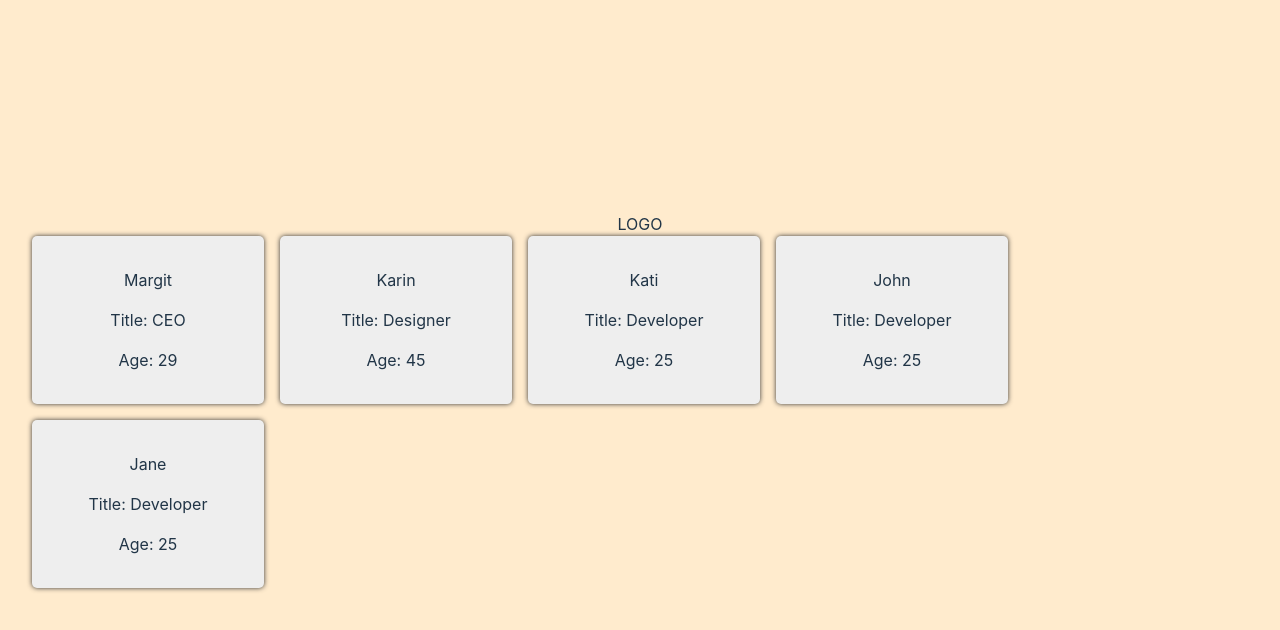
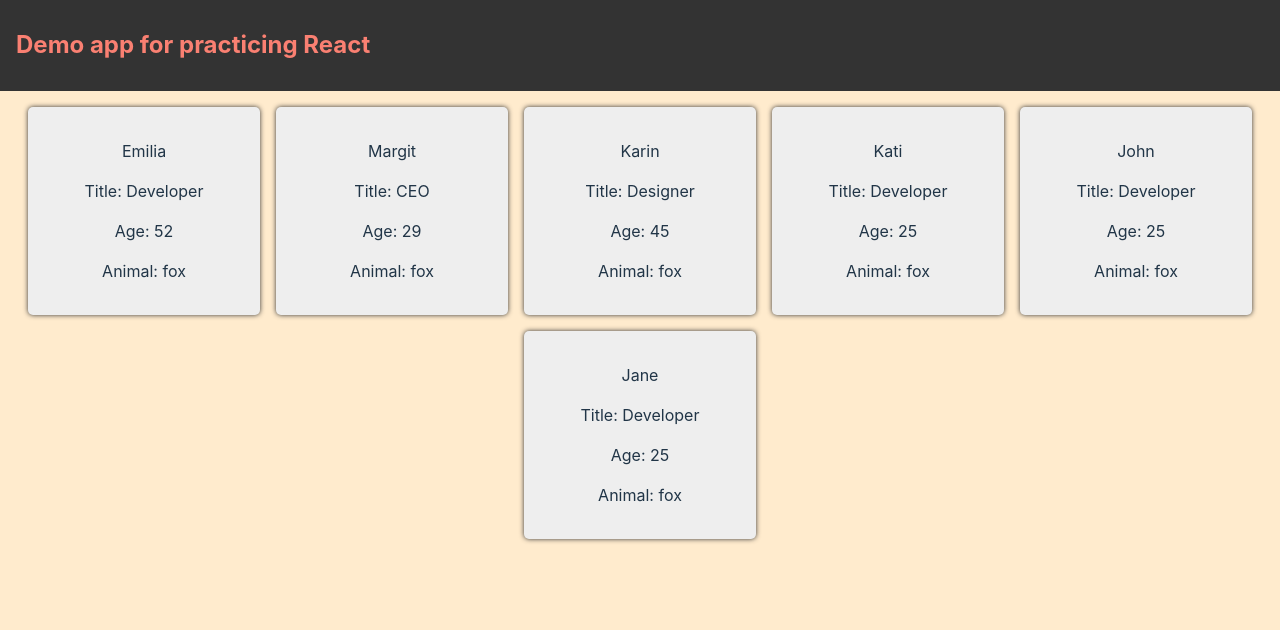
Before and after one commit to iamharryda/24s_react_lessons_demo, a React (Vite) app: page / in a window 1280 px wide. Shown: the top 630 px of the page. Built offline with nearby package versions, Linux system fonts and the light colour scheme.

Commit message:
add second week changes

```diff
--- a/src/App.css
+++ b/src/App.css
@@ -1,20 +1,36 @@
 #root {
   max-width: 1280px;
   margin: 0 auto;
-  padding: 2rem;
   text-align: center;
 }
 
 main {
   display: flex;
+  justify-content: center;
   flex-wrap: wrap;
   gap: 1rem;
+  padding-top:1rem;
 }
 
 .card {
-background-color: #eee;
-padding: 1rem;
-box-shadow: 0 0 5px #333;
-border-radius: 5px;
-width: 200px;
+  background-color: #eee;
+  padding: 1rem;
+  box-shadow: 0 0 5px #333;
+  border-radius: 5px;
+  width: 200px;
 }
+
+.card:hover {
+  box-shadow: 0 0 15px #333;
+  cursor: pointer;
+}
+
+
+header {
+  display: flex;
+  padding: 1rem;
+  position: sticky;
+  top: 0;
+  background-color: #333;
+  color:salmon
+}
--- a/src/App.jsx
+++ b/src/App.jsx
@@ -1,18 +1,27 @@
 import "./App.css";
-import Card from './Card'
+import Card from "./Card";
+import { useState } from "react";
 
 function App() {
+  const [person, setPerson] = useState({
+    firstName: "Emilia",
+    title: "Developer",
+    age: 52,
+    animal: "fox"
+  });
+
   return (
-    <div>
-      <header>LOGO</header>
+    <>
+      <header><h1>Demo app for practicing React</h1></header>
       <main>
-        <Card firstName="Margit" title="CEO" age="29" />
-        <Card firstName="Karin" title="Designer" age="45" />
-        <Card firstName="Kati" title="Developer" age="25" />
-        <Card firstName="John" title="Developer" age="25" />
-        <Card firstName="Jane" title="Developer" age="25" />
+        <Card firstName={person.firstName} title={person.title} age={person.age} animal={person.animal} />
+        <Card firstName="Margit" title="CEO" age="29" animal="fox" />
+        <Card firstName="Karin" title="Designer" age="45" animal="fox" />
+        <Card firstName="Kati" title="Developer" age="25" animal="fox" />
+        <Card firstName="John" title="Developer" age="25" animal="fox" />
+        <Card firstName="Jane" title="Developer" age="25" animal="fox" />
       </main>
-    </div>
+    </>
   );
 }
 
--- a/src/Card.jsx
+++ b/src/Card.jsx
@@ -1,9 +1,12 @@
 function Card(props) {
+  console.log(props);
+
   return (
     <div className="card">
       <p>{props.firstName}</p>
       <p>Title: {props.title}</p>
       <p>Age: {props.age}</p>
+      <p>Animal: {props.animal}</p>
     </div>
   );
 }
--- a/src/index.css
+++ b/src/index.css
@@ -4,7 +4,7 @@
   font-weight: 400;
 
   color-scheme: light dark;
-  color: rgba(255, 255, 255, 0.87);
+  color: rgba(23, 23, 23, 0.87);
   background-color: #242424;
 
   font-synthesis: none;
@@ -24,15 +24,13 @@ a:hover {
 
 body {
   margin: 0;
-  display: flex;
-  place-items: center;
   min-width: 320px;
   min-height: 100vh;
   background-color: blanchedalmond;
 }
 
 h1 {
-  font-size: 4em;
+  font-size: 1.5em;
   line-height: 1.1;
 }
 
--- a/src/main.jsx
+++ b/src/main.jsx
@@ -6,22 +6,6 @@ import "./index.css";
 const name = "Margit Tennosaar";
 const first_page = 1998;
 
-const demo = (
-  <div>
-    <h1>Hello World! My name is {name}</h1>
-    <p>I have {2024 - first_page} years of building webpages experience</p>
-  </div>
-);
-
-const Demo = () => {
-  return (
-    <div>
-      <h1>Hello Component! My name is {name}</h1>
-      <p>I have {2024 - first_page} years of building webpages experience</p>
-    </div>
-  );
-};
-
 createRoot(document.getElementById("root")).render(
   <StrictMode><App/></StrictMode>
 );
```
Also changed, not shown: package.json (+7 -3 lines), 1 other file (tests, documents, lock files or other folders). Lines whose indentation alone changed are shown as unchanged.
